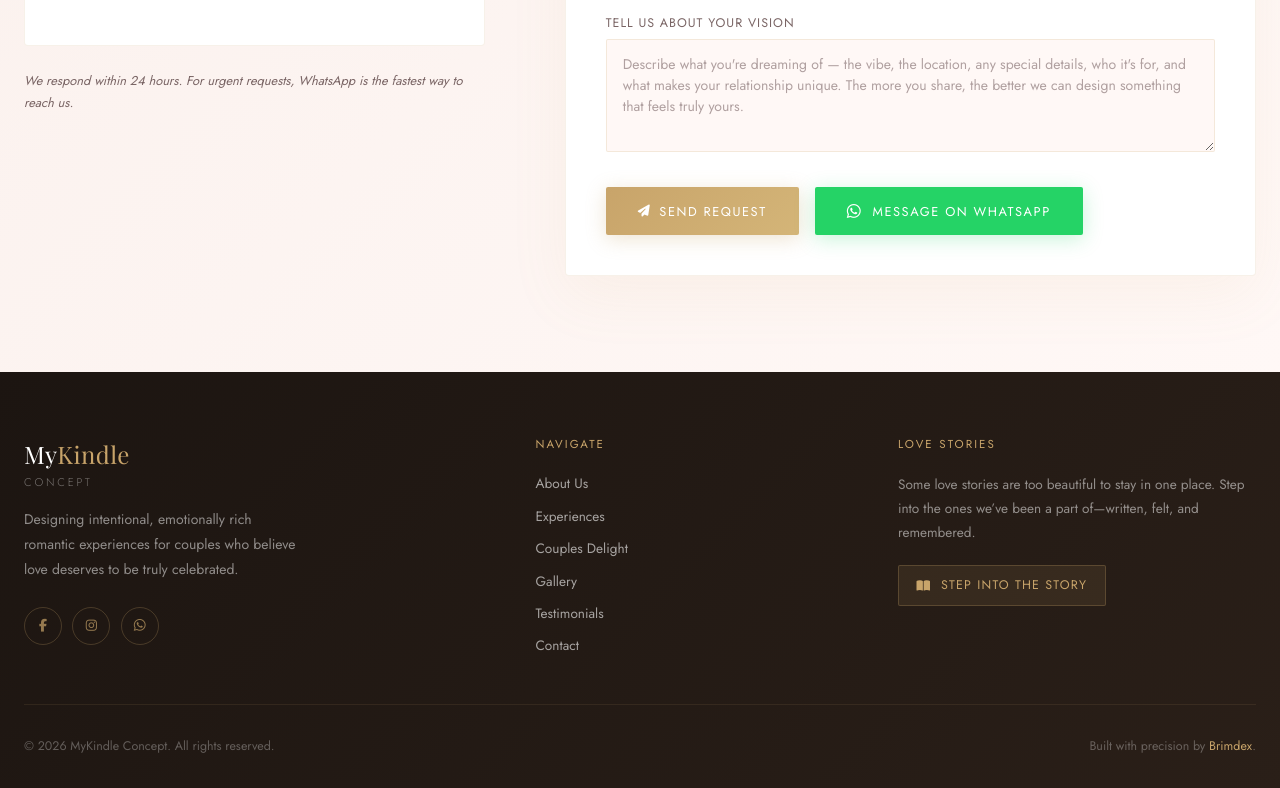
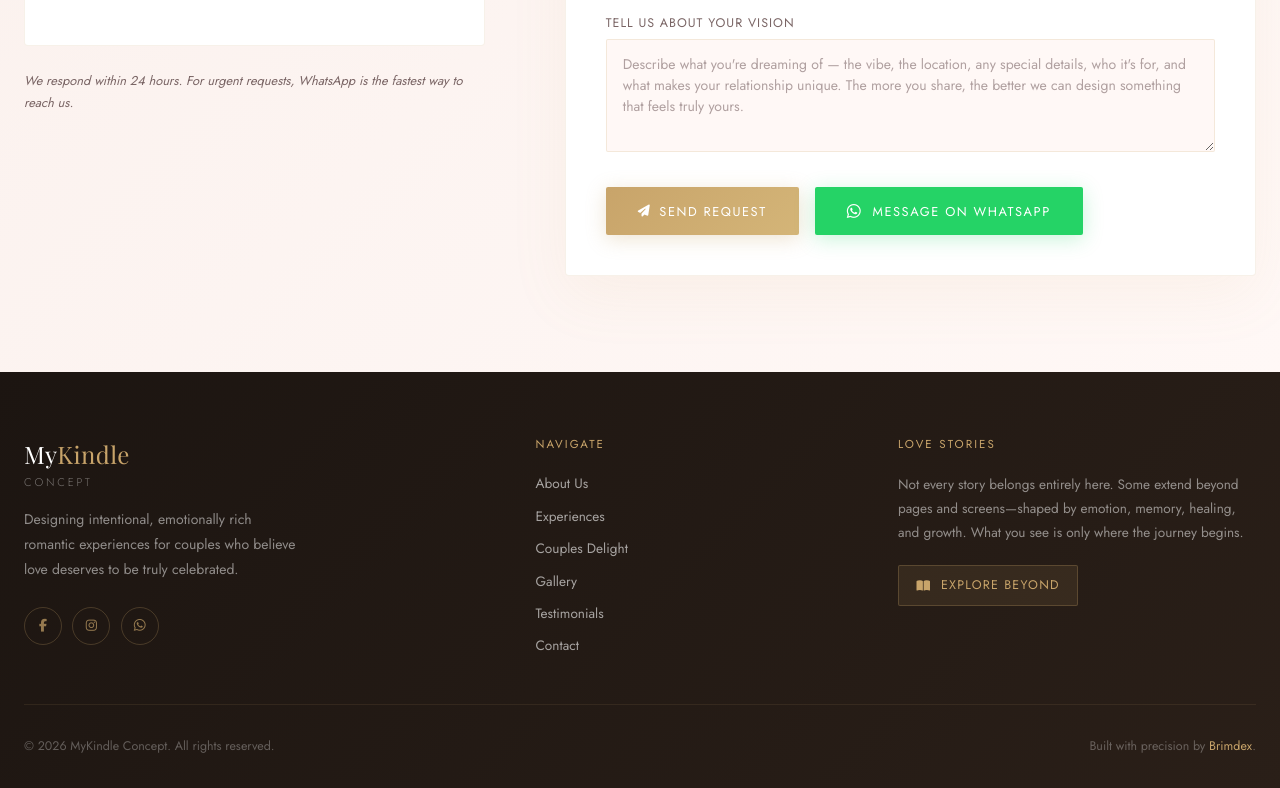
Before and after one commit to adesoladev/mykindleconcept, a website: page public/index.html in a window 1280 px wide. Shown: the part 7057-7845 px from the top of the page. Drawn offline with nearby package versions, Linux system fonts and the light colour scheme; a web font is replaced by a local one.

Commit message:
another quick update

```diff
--- a/public/index.html
+++ b/public/index.html
@@ -3395,10 +3395,10 @@ n
                 margin-bottom: 1.25rem;
               "
             >
-              Some love stories are too beautiful to stay in one place. Step into the ones we’ve been a part of—written, felt, and remembered.
+              Not every story belongs entirely here. Some extend beyond pages and screens—shaped by emotion, memory, healing, and growth. What you see is only where the journey begins.
             </p>
             <a
-              href="https://www.wattpad.com/story/272315601?utm_source=android&utm_medium=link&utm_content=story_info&wp_page=story_details_button&wp_uname=Maryel_73"
+              href="https://selar.com/m/maryel"
               style="
                 text-decoration: none;
                 display: inline-flex;
@@ -3419,7 +3419,7 @@ n
               onmouseout="this.style.background = 'rgba(200,164,106,0.1)'"
             >
               <i class="fas fa-book-open" style="font-size: 0.75rem"></i>
-              Step Into the Story
+              Explore Beyond
             </a>
           </div>
         </div>
```
